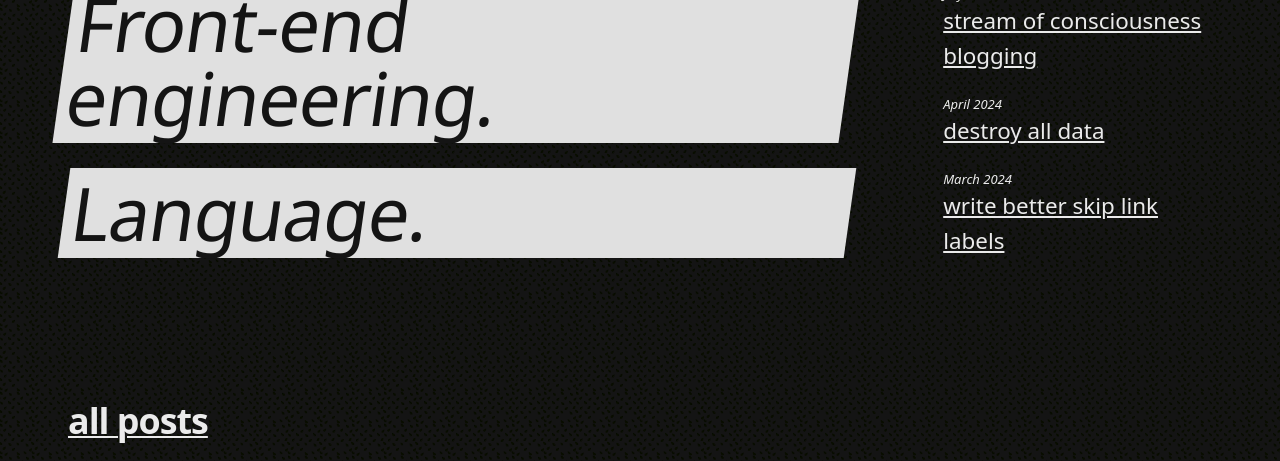
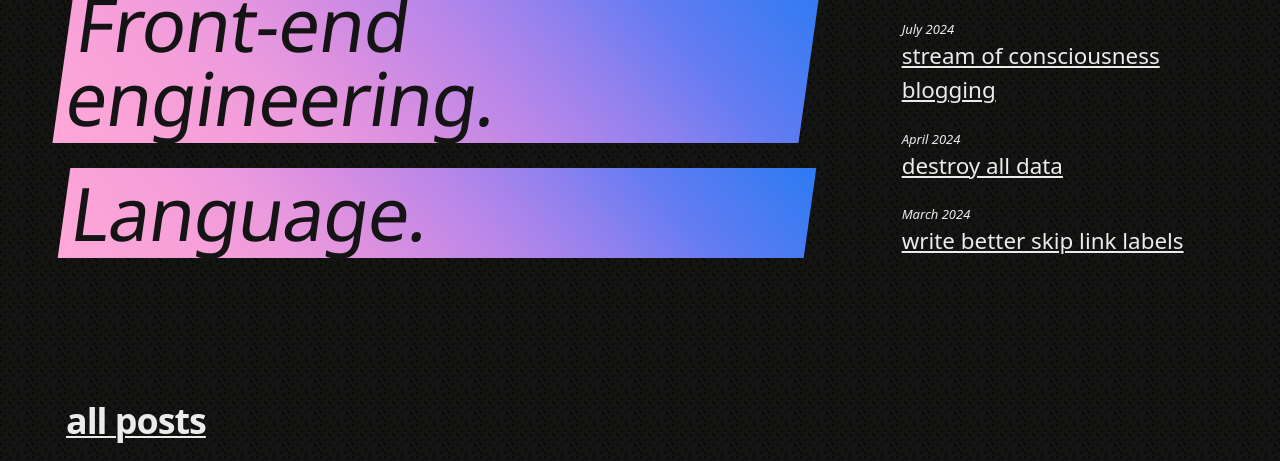
Before and after one commit to danieldafoe/blog, an Eleventy site: page index.njk in a window 1280 px wide. Shown: the part 507-968 px from the top of the page. Built offline with nearby package versions, Linux system fonts and the light colour scheme; Eleventy itself is replaced by a stand-in of ours; files that its build step writes are made by us from their sources; a web font is replaced by a local one.

Commit message:
throw some paint at the landing page

```diff
--- a/css/base.css
+++ b/css/base.css
@@ -1,7 +1,7 @@
 :root {
   --font-body: system-ui, -apple-system, BlinkMacSystemFont, 'Segoe UI', Roboto, Oxygen, Ubuntu, Cantarell, 'Open Sans', 'Helvetica Neue', sans-serif;
 
-  /* --font-body: Georgia, Times, 'Times New Roman', serif; */
+  /* --font-serif: Georgia, Times, 'Times New Roman', serif; */
 
   --semi-dark: hsl(0, 0%, 20%);
   --dark: hsl(0, 0%, 15%);
@@ -100,7 +100,7 @@ a {
   background-color: transparent;
   border-radius: 4px;
   color: var(--link-fg-clr);
-  padding-inline: 4px; /* Vision Pro aesthetics */
+  padding-inline: 2px; /* Vision Pro aesthetics */
   text-decoration-color: var(--link-underline-clr);
   text-decoration-style: solid;
   text-decoration-thickness: 2px;
--- a/css/home.css
+++ b/css/home.css
@@ -16,7 +16,7 @@
     padding-block-end: 2rem;
 
     @media (width >= 768px) {
-      grid-template-columns: 3fr 1fr;
+      grid-template-columns: 2.5fr 1fr;
       margin: 4rem auto 0;
       max-width: 90%;
       padding: 0;
@@ -60,12 +60,25 @@
     }
 
     li {
-      background-color: var(--lighter);
+      background-image: linear-gradient(
+        45deg,
+        hsl(327deg 100% 83%) 0%,
+        hsl(319deg 81% 79%) 21%,
+        hsl(309deg 66% 76%) 30%,
+        hsl(297deg 56% 72%) 39%,
+        hsl(284deg 62% 72%) 46%,
+        hsl(271deg 68% 72%) 54%,
+        hsl(259deg 73% 72%) 61%,
+        hsl(245deg 77% 72%) 69%,
+        hsl(230deg 84% 67%) 79%,
+        hsl(216deg 89% 56%) 100%
+      );
       color: var(--darkest);
-      transform: skewX(6deg);
+      font-weight: 500;
       line-height: 1;
       margin: 0;
       padding: 8px;
+      transform: skewX(6deg);
 
       @media (width >= 768px) {
         transform: skewX(-8deg);
--- a/posts/naming-skip-links.md
+++ b/posts/naming-skip-links.md
@@ -54,7 +54,7 @@ This has no caveat or exceptions. This is by far the clearest of the presented o
 
 <strong>Judgment:</strong> Avoid.
 
-<strong>Rationale:</strong> Everything on your web page is content. How will someone know which content they're skipping to? If you tell them you're skipping to content, will they know that they missed other information?
+<strong>Rationale:</strong> Again, saying someone will skip to "main" presumes they have knowledge of what a &lt;main&gt; is in the first place. This is too technical for everyone to understand.
 
 
 ## Recommendation
```
